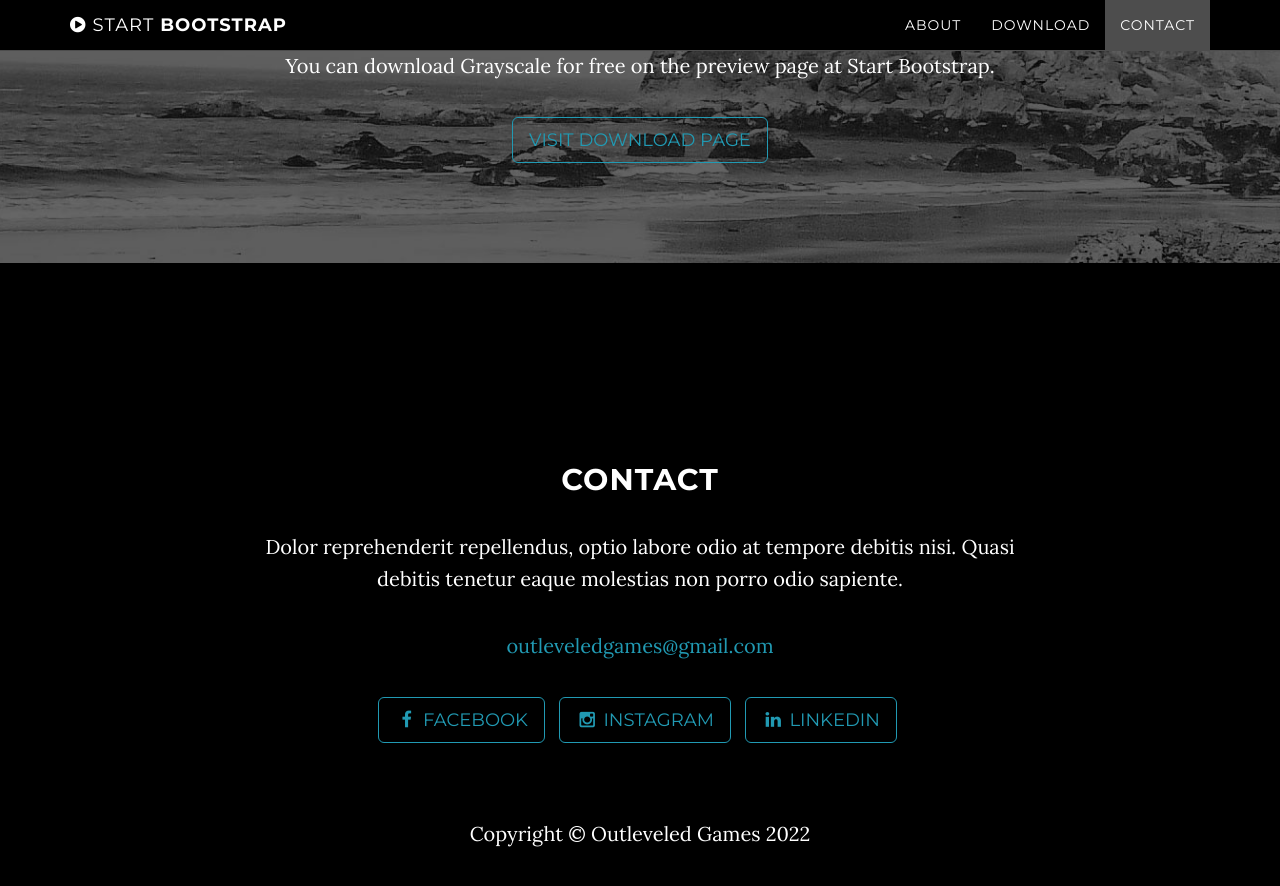
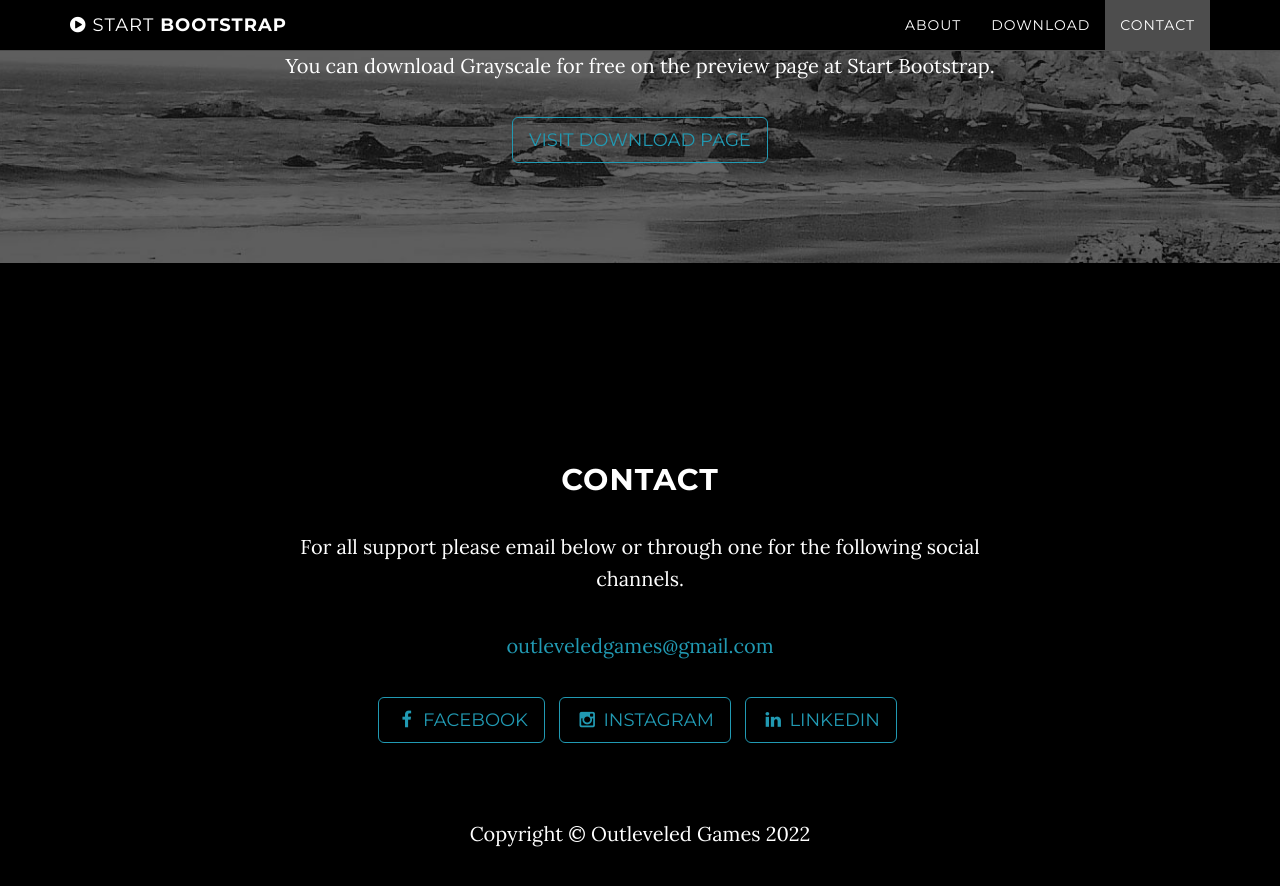
Before and after one commit to ronaldt-git/ronaldt-git.github.io, a Jekyll site: the page built from index.html, in a window 1280 px wide and 900 px high, scrolled down 1882 px. Shown: the top 886 px of the window. Built offline with Jekyll 4.4.1, drawn with Linux system fonts in a browser that asks for light colours.

Commit message:
Update contact.html

```diff
--- a/_includes/contact.html
+++ b/_includes/contact.html
@@ -3,7 +3,7 @@
         <div class="row">
             <div class="col-lg-8 col-lg-offset-2">
                 <h2>Contact</h2>
-                <p>Dolor reprehenderit repellendus, optio labore odio at tempore debitis nisi. Quasi debitis tenetur eaque molestias non porro odio sapiente.</p>
+                <p>For all support please email below or through one for the following social channels.</p>
                 <p><a href="mailto:{{ site.email }}">{{ site.email }}</a>
                 </p>
                 <ul class="list-inline banner-social-buttons">
```
